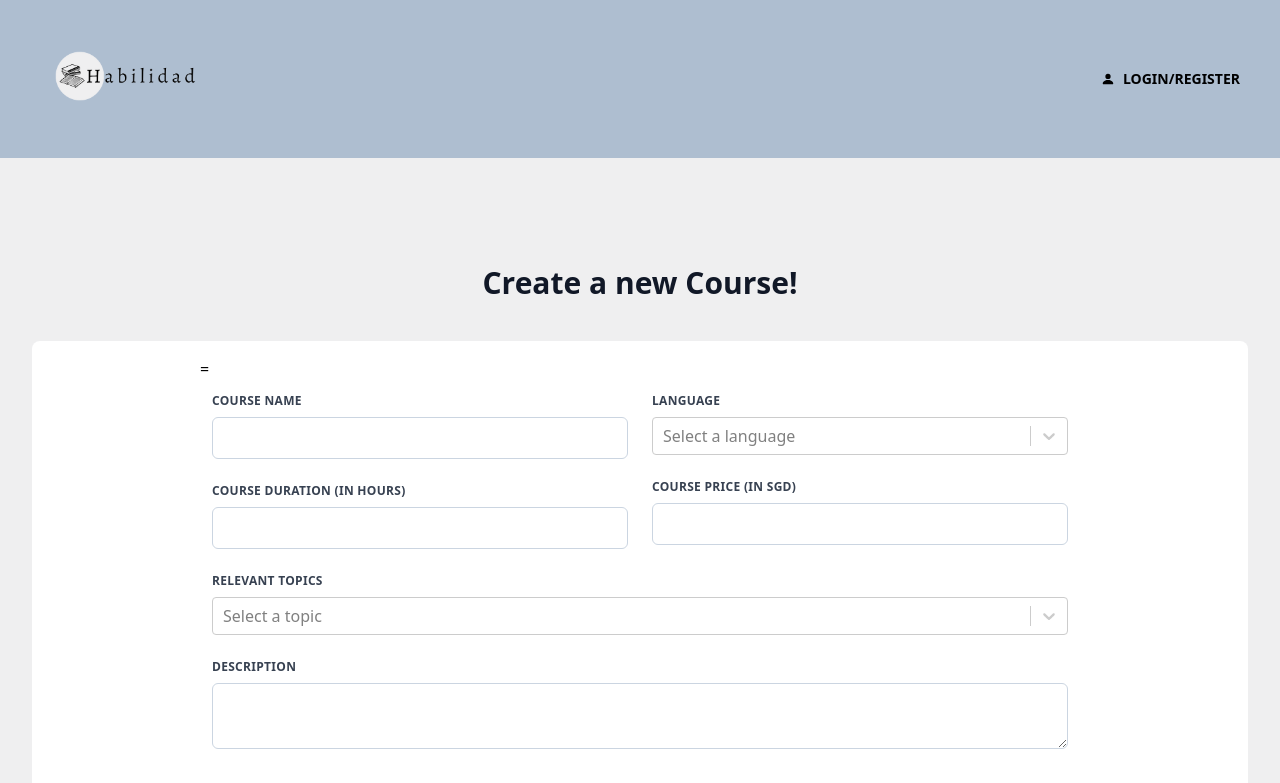
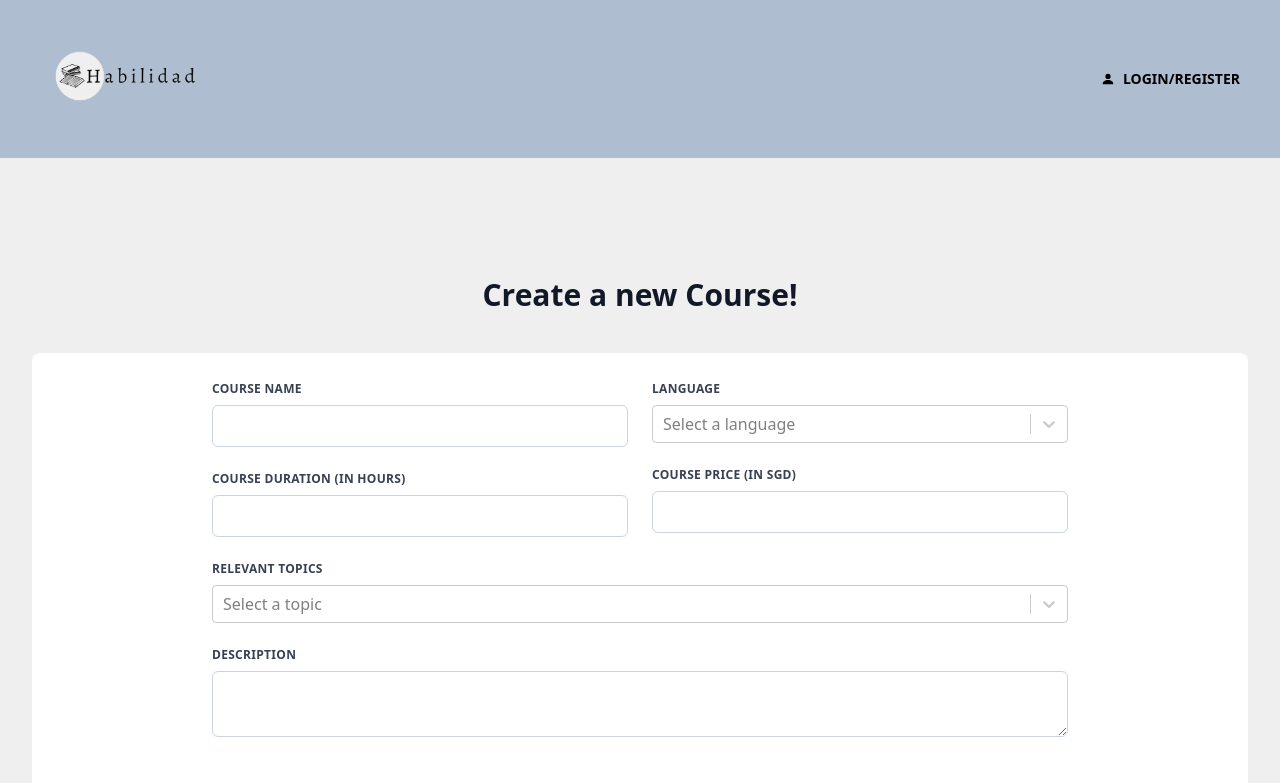
Before and after one commit to ICT3103-P1-TeneT-Habilidad/habilidad, a React (Create React App) app in the folder client/: page /createcourse in a window 1280 px wide. Shown: the top 783 px of the page. Built offline with nearby package versions, Linux system fonts and the light colour scheme.

Commit message:
refactor: removed unused imports

```diff
--- a/client/src/pages/CreateCourse.jsx
+++ b/client/src/pages/CreateCourse.jsx
@@ -1,4 +1,4 @@
-import { React, useState } from 'react'
+import { React } from 'react'
 import { useForm, Controller } from 'react-hook-form'
 import Select from 'react-select'
 import makeAnimated from 'react-select/animated'
@@ -29,7 +29,7 @@ const CreateCourse = () => {
             </div>
             <div className="flex bg-white mt-10 rounded-lg w-full justify-center">
                 <form onSubmit={handleSubmit(onSubmit)} className="flex p-4 w-3/4">
-                    <div className="flex flex-col w-full">=
+                    <div className="flex flex-col w-full">
                         <div className="flex flex-row w-full">
                             <div className="flex flex-col w-1/2">
                                 <div className="p-3">
```
